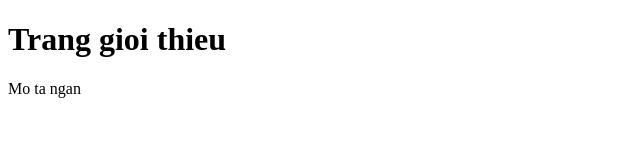
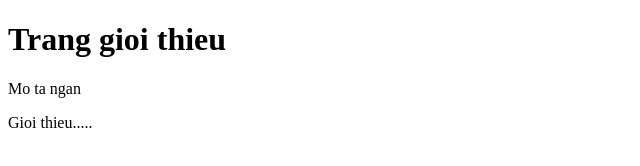
Before and after one commit to ThanhDuy2024/Bai-14-Hoc-Git, a plain HTML site: page about.html in a window 1280 px wide. Shown: the full height of the page, 0-640 px from the left. Drawn offline with Linux system fonts and the light colour scheme.

Commit message:
Update about.html

```diff
--- a/about.html
+++ b/about.html
@@ -8,6 +8,6 @@
 <body>
     <h1>Trang gioi thieu</h1>
     <p>Mo ta ngan</p>
-
+    <p>Gioi thieu.....</p>
 </body>
 </html>
```
